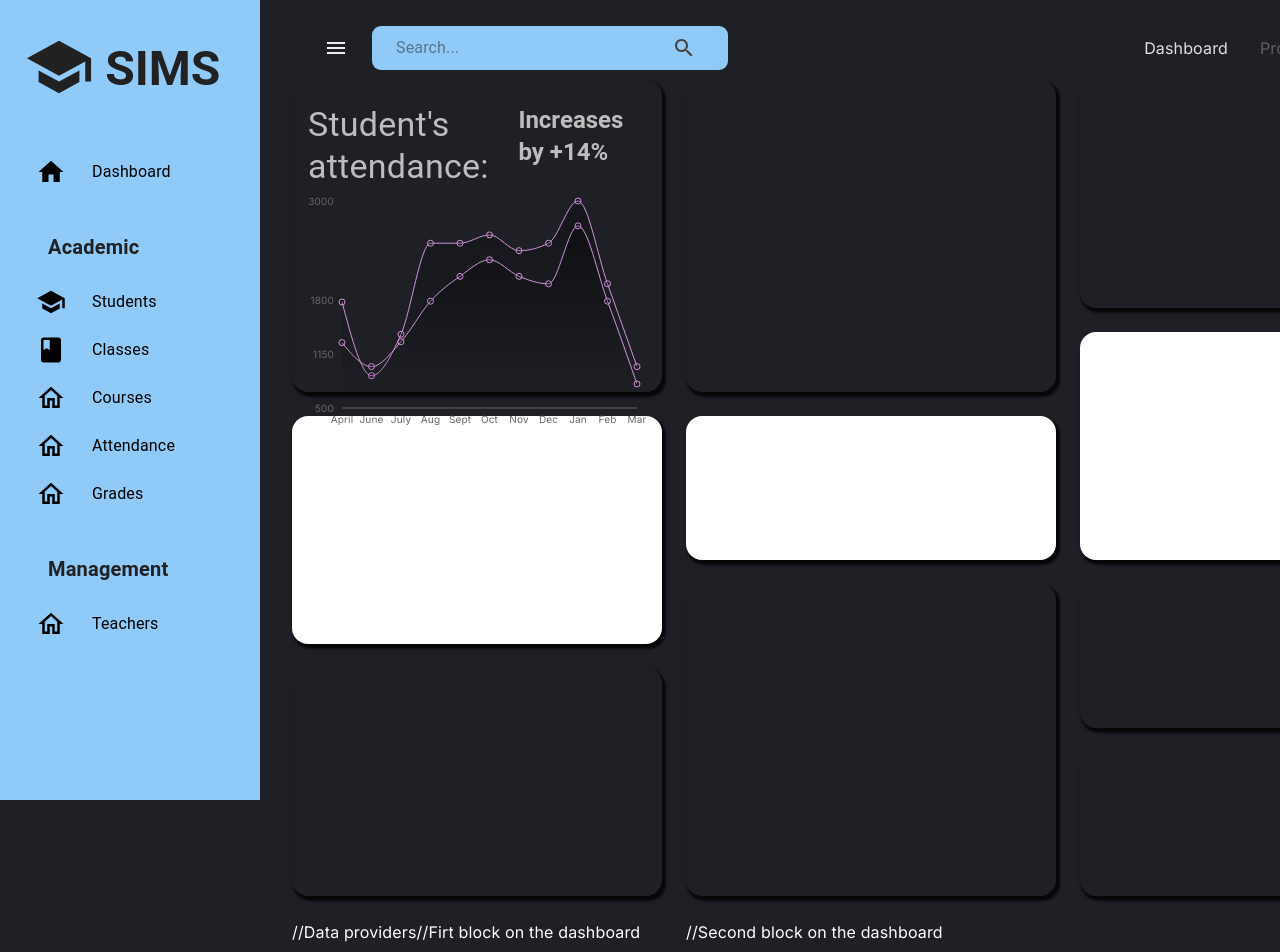
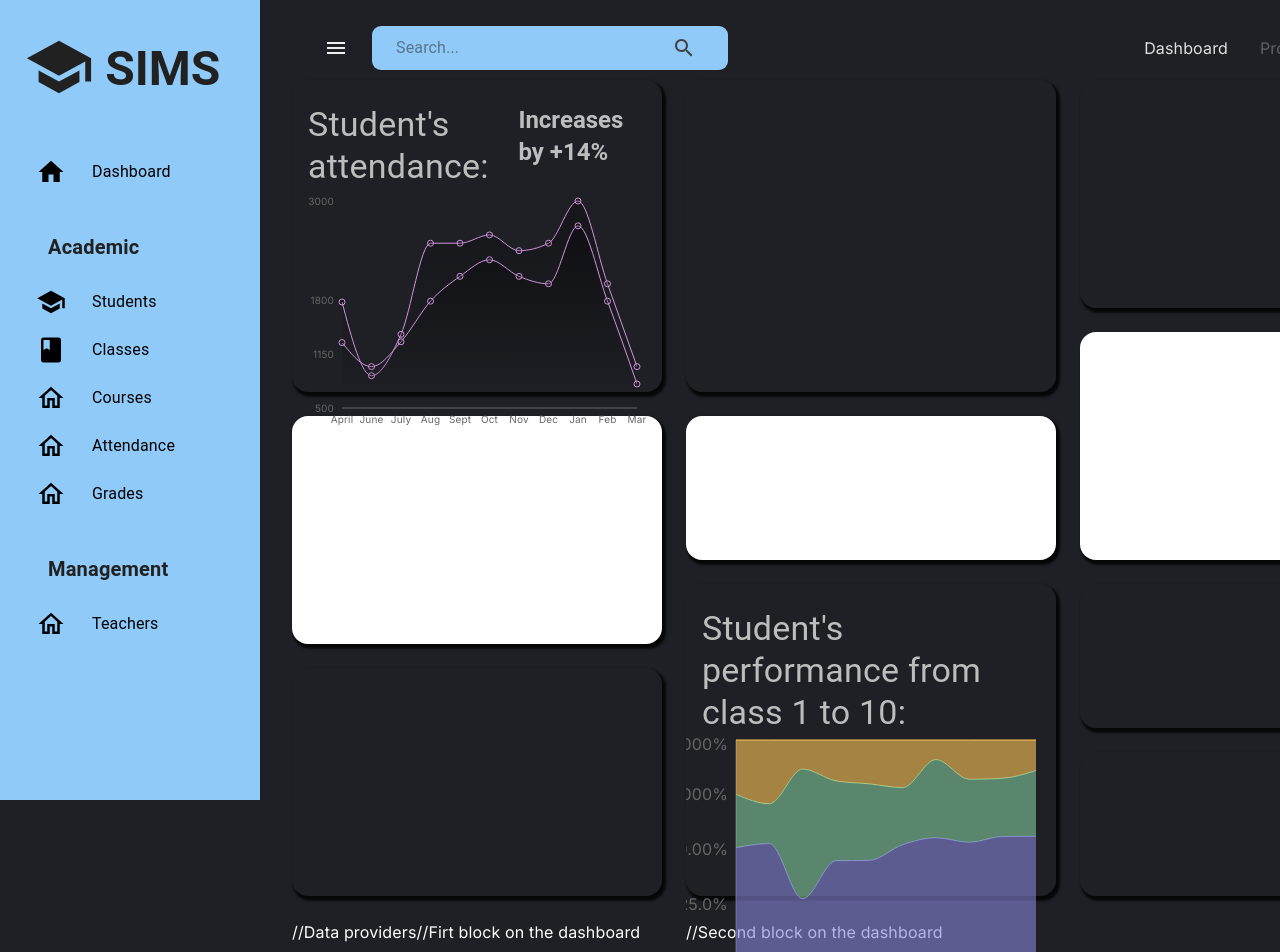
Before and after one commit to harmandsingh/SIMS, a React (Vite) app in the folder client/: page /homepage in a window 1280 px wide. Shown: the top 952 px of the page. Built offline with nearby package versions, Linux system fonts and the light colour scheme.

Commit message:
shows student performance from class 1-10

```diff
--- a/client/src/scenes/pages/homepage/row3.tsx
+++ b/client/src/scenes/pages/homepage/row3.tsx
@@ -1,13 +1,133 @@
 import DashboardBox from "@/components/DashboardBox";
-import React from 'react';
+import { useGetStudentsQuery } from "@/state/api";
+import React, { PureComponent, useMemo } from 'react';
+import { LineChart, AreaChart, Area, XAxis, YAxis, CartesianGrid, Tooltip, ResponsiveContainer, Line, Legend } from 'recharts';
+import BoxHeader from '@/components/BoxHeader';
+import { useTheme } from "@mui/material";
 
 //type Props = {}
+const participation = [
+    {
+      month: 'class 1',
+      a: 500,
+      b: 240,
+      c: 244,
+    },
+    {
+      month: 'class 2',
+      a: 400,
+      b: 138,
+      c: 221,
+    },
+    {
+      month: 'class 3',
+      a: 455,
+      b: 980,
+      c: 220,
+    },
+    {
+      month: 'class 4',
+      a: 480,
+      b: 390,
+      c: 200,
+    },
+    {
+      month: 'class 5',
+      a: 490,
+      b: 380,
+      c: 218,
+    },
+    {
+      month: 'class 6',
+      a: 600,
+      b: 300,
+      c: 250,
+    },
+    {
+      month: 'class 7',
+      a: 620,
+      b: 400,
+      c: 100,
+    },
+    {
+        month: 'class 8',
+        a: 890,
+        b: 480,
+        c: 300,
+      },
+      {
+        month: 'class 9',
+        a: 800,
+        b: 380,
+        c: 250,
+      },
+      {
+        month: 'class 10',
+        a: 803,
+        b: 430,
+        c: 200,
+      },
+  ];
 
 const Row3 = () => {
+    const { palette } = useTheme();
+
+    const toPercent = (decimal, fixed = 0) => `${(decimal * 100).toFixed(fixed)}%`;
+    const getPercent = (value, total) => {
+        const ratio = total > 0 ? value / total : 0;
+        return toPercent(ratio, 2);
+    };
+
+    const renderTooltipContent = (o) => {
+    const { payload, label } = o;
+    const total = payload.reduce((result, entry) => result + entry.value, 0);
+
+            return (
+                <div className="customized-tooltip-content">
+                <p className="total">{`${label} (Total: ${total})`}</p>
+                <ul className="list">
+                    {payload.map((entry, index) => (
+                    <li key={`item-${index}`} style={{ color: entry.color }}>
+                        {`${entry.name}: ${entry.value}(${getPercent(entry.value, total)})`}
+                    </li>
+                    ))}
+                </ul>
+                </div>
+            );
+            };
     return(
         <>
         <DashboardBox gridArea="g"></DashboardBox>
-        <DashboardBox gridArea="h"></DashboardBox>
+
+        <DashboardBox gridArea="h">
+            <BoxHeader
+                        title="Student's performance from class 1 to 10: "
+                        // subtitle="The lines represents current and previous year attendance."
+                        //sideText="Increases by  +14%"
+                    />
+            <ResponsiveContainer width="100%" height="100%">
+                    <AreaChart
+                        width={500}
+                        height={400}
+                        data={participation}
+                        stackOffset="expand"
+                        margin={{
+                            top: 8,
+                            right: 20,
+                            left: -10,
+                            bottom: 55,
+                        }}
+                        >
+                        <XAxis dataKey="month" />
+                        <YAxis tickFormatter={toPercent} tickLine={false} />
+                        <Tooltip content={renderTooltipContent} />
+                        <Area type="monotone" dataKey="a" stackId="1" stroke="#8884d8" fill="#8884d8" />
+                        <Area type="monotone" dataKey="b" stackId="1" stroke="#82ca9d" fill="#82ca9d" />
+                        <Area type="monotone" dataKey="c" stackId="1" stroke="#ffc658" fill="#ffc658" />
+                    </AreaChart>
+                    </ResponsiveContainer>
+        </DashboardBox>
+
         <DashboardBox gridArea="i"></DashboardBox>
         <DashboardBox gridArea="j"></DashboardBox>
         </>
```
